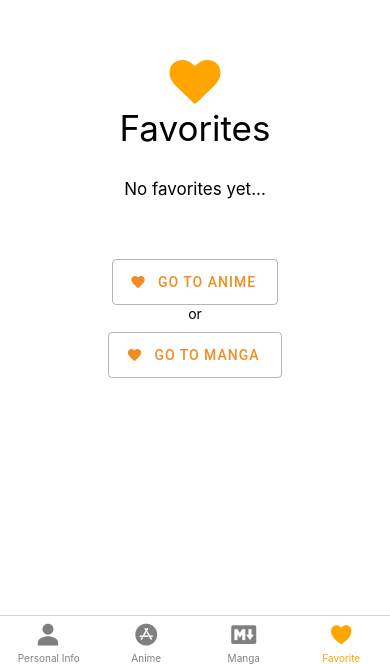
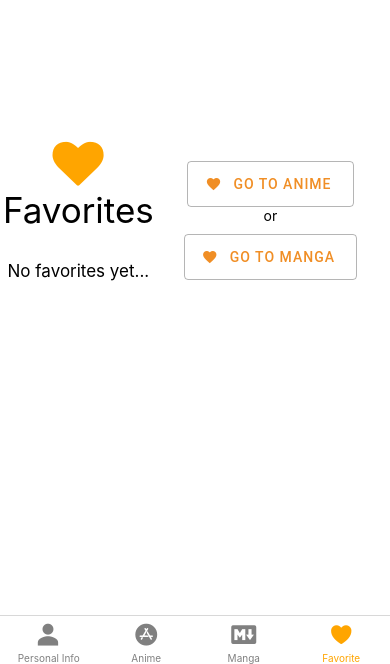
Before and after one commit to engineerStuardo/applaudoStudioCodeChallenge, a React Native app: screen /Favorite in a window 390 px wide. Shown: the part 180-844 px from the top of the page. Built offline with nearby package versions, Linux system fonts and the light colour scheme.

Commit message:
make NoFavorites component responsive to landscape

```diff
--- a/src/Components/NoFavorites.js
+++ b/src/Components/NoFavorites.js
@@ -1,26 +1,30 @@
 import React from 'react';
-import {Text} from 'react-native';
+import {Text, View} from 'react-native';
 import * as Animatable from 'react-native-animatable';
 import Icon from 'react-native-vector-icons/dist/FontAwesome';
 import {useNavigation} from '@react-navigation/native';
 
 import {
   NoFavoritesContainer,
+  Container,
   FavoritesText,
   NoFavoriteText,
   FavoriteButton,
 } from '../Styles/NoFavoritesStyles';
 
-export const NoFavorites = () => {
+export const NoFavorites = ({isPortrait}) => {
   const navigation = useNavigation();
 
   return (
-    <NoFavoritesContainer>
+    <NoFavoritesContainer isPortrait={isPortrait}>
+      <Container isPortrait={isPortrait}>
         <Animatable.View animation="pulse" iterationCount="infinite">
           <Icon name={'heart'} size={50} color={'orange'} />
         </Animatable.View>
         <FavoritesText>Favorites</FavoritesText>
         <NoFavoriteText>No favorites yet...</NoFavoriteText>
+      </Container>
+      <Container applyMargin isPortrait={isPortrait}>
         <FavoriteButton
           icon="heart"
           mode="outlined"
@@ -36,6 +40,7 @@ export const NoFavorites = () => {
           onPress={() => navigation.navigate('Manga', {screen: 'MangaScreen'})}>
           Go to Manga
         </FavoriteButton>
+      </Container>
     </NoFavoritesContainer>
   );
 };
--- /dev/null
+++ b/src/CustomHooks/useOrientation.js
@@ -0,0 +1,18 @@
+import {useState, useEffect} from 'react';
+import {Dimensions} from 'react-native';
+
+export const useOrientation = () => {
+  const [screenInfo, setScreenInfo] = useState(Dimensions.get('screen'));
+
+  useEffect(() => {
+    const onChange = result => {
+      setScreenInfo(result.screen);
+    };
+
+    Dimensions.addEventListener('change', onChange);
+
+    return () => Dimensions.removeEventListener('change', onChange);
+  }, []);
+
+  return {...screenInfo, isPortrait: screenInfo.height > screenInfo.width};
+};
--- a/src/Screens/FavoriteScreen.js
+++ b/src/Screens/FavoriteScreen.js
@@ -4,13 +4,19 @@ import {FavoriteContainer} from '../Styles/FavoriteScreenStyles';
 import {NoFavorites} from '../Components/NoFavorites';
 import {Favorites} from '../Components/Favorites';
 import {useFavoritesContext} from '../Context/FavoritesCustomHook';
+import {useOrientation} from '../CustomHooks/useOrientation';
 
 export const FavoriteScreen = () => {
   const {favorites} = useFavoritesContext();
+  const orientation = useOrientation();
 
   return (
     <FavoriteContainer>
-      {favorites.length > 0 ? <Favorites /> : <NoFavorites />}
+      {favorites.length > 0 ? (
+        <Favorites />
+      ) : (
+        <NoFavorites isPortrait={orientation.isPortrait} />
+      )}
     </FavoriteContainer>
   );
 };
--- a/src/Styles/NoFavoritesStyles.js
+++ b/src/Styles/NoFavoritesStyles.js
@@ -6,6 +6,17 @@ const NoFavoritesContainer = styled(View)`
   flex: 1;
   justify-content: center;
   align-items: center;
+  flex-direction: ${props => (props.isPortrait ? 'column' : 'row')};
+  margin-top: ${props => (props.isPortrait ? '0px' : '35px')}; ;
+`;
+
+const Container = styled(View)`
+  align-items: center;
+  align-self: center;
+  justify-content: center;
+  margin-right: ${props => (props.isPortrait ? '0px' : '30px')};
+  margin-bottom: ${props =>
+    props.applyMargin && !props.isPortrait ? '40px' : '0px'};
 `;
 
 const FavoritesText = styled(Text)`
@@ -23,4 +34,10 @@ const FavoriteButton = styled(Button)`
   padding: 5px;
 `;
 
-export {NoFavoritesContainer, FavoritesText, NoFavoriteText, FavoriteButton};
+export {
+  NoFavoritesContainer,
+  Container,
+  FavoritesText,
+  NoFavoriteText,
+  FavoriteButton,
+};
```
Lines whose indentation alone changed are shown as unchanged.
